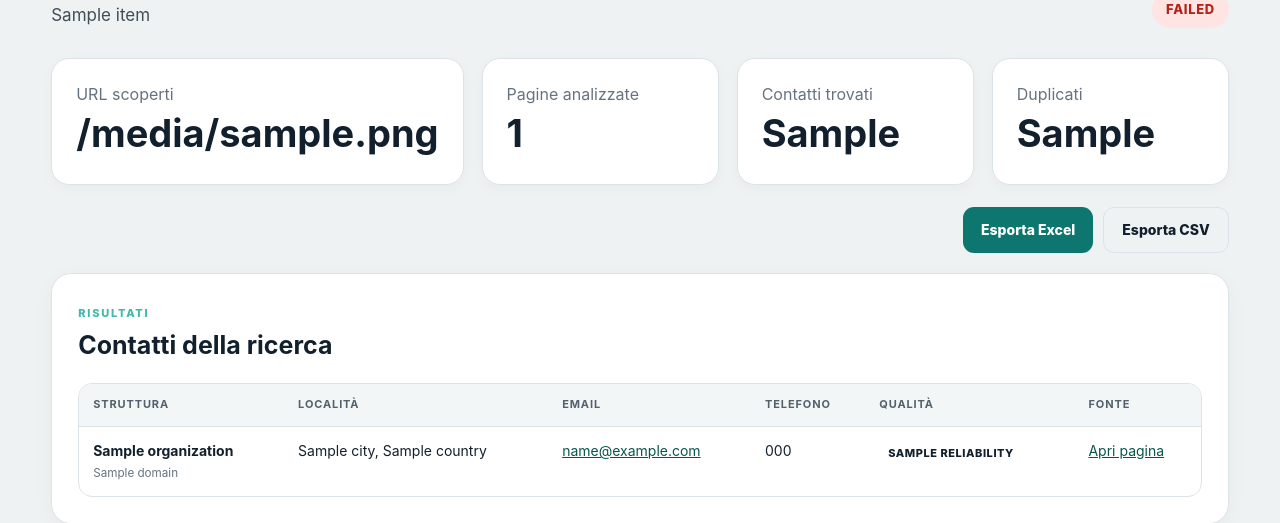
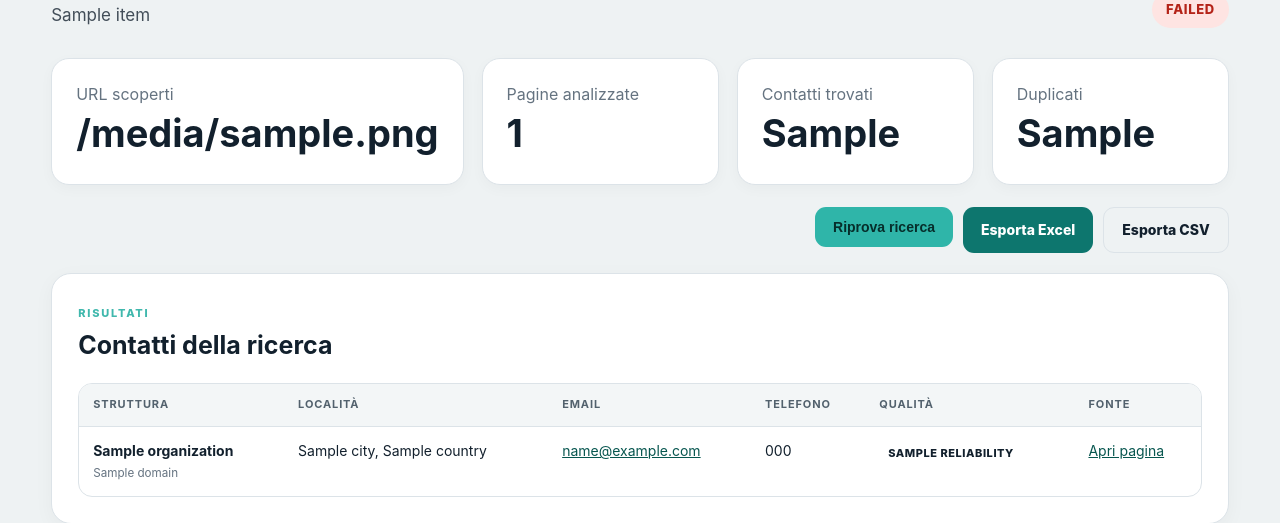
Before and after one commit to buzzskin2026-ship-it/contact-hunter, a FastAPI app: template app/templates/search_detail.html in a window 1280 px wide. Shown: the part 222-745 px from the top of the page. Run offline with FastAPI, Linux system fonts and the light colour scheme; the template is opened without the code that fills it: most values are stand-ins (such as "Sample title", 1, 10 or a date in 2020).

Commit message:
Add retry button for failed searches

```diff
--- a/app/templates/search_detail.html
+++ b/app/templates/search_detail.html
@@ -12,7 +12,13 @@
   <article><span>Duplicati</span><strong id="duplicates-skipped">{{ job.duplicates_skipped }}</strong></article>
 </section>
 {% if job.error_message %}<div class="alert error">{{ job.error_message }}</div>{% endif %}
-<div class="toolbar"><a class="button secondary" href="/exports/xlsx?job_id={{ job.id }}">Esporta Excel</a><a class="button ghost" href="/exports/csv?job_id={{ job.id }}">Esporta CSV</a></div>
+<div class="toolbar">
+  {% if job.status == 'failed' %}
+  <form action="/searches/{{ job.id }}/retry" method="post"><button class="button primary" type="submit">Riprova ricerca</button></form>
+  {% endif %}
+  <a class="button secondary" href="/exports/xlsx?job_id={{ job.id }}">Esporta Excel</a>
+  <a class="button ghost" href="/exports/csv?job_id={{ job.id }}">Esporta CSV</a>
+</div>
 <section class="panel">
   <div class="section-heading"><div><span class="eyebrow">RISULTATI</span><h2>Contatti della ricerca</h2></div></div>
   <div class="table-wrap">
```
